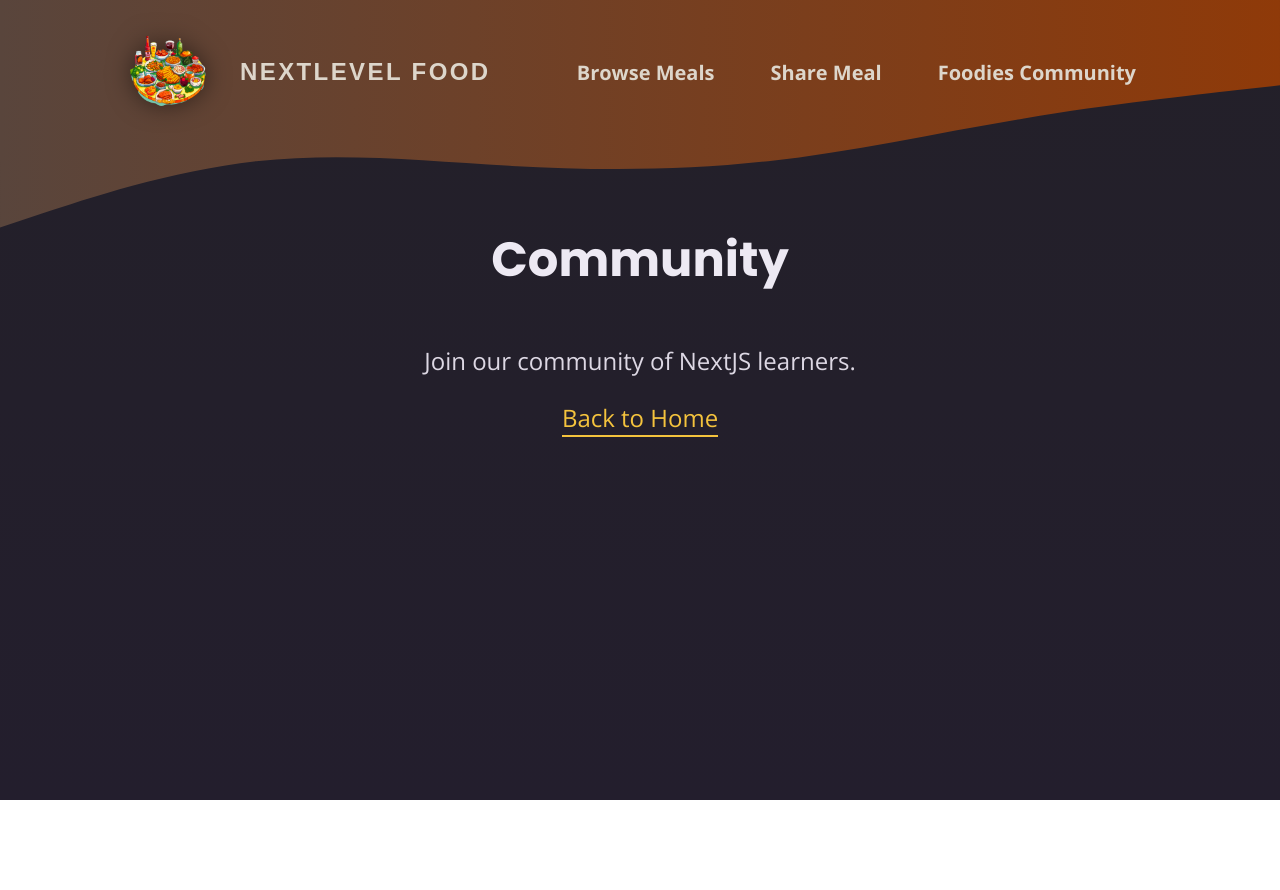
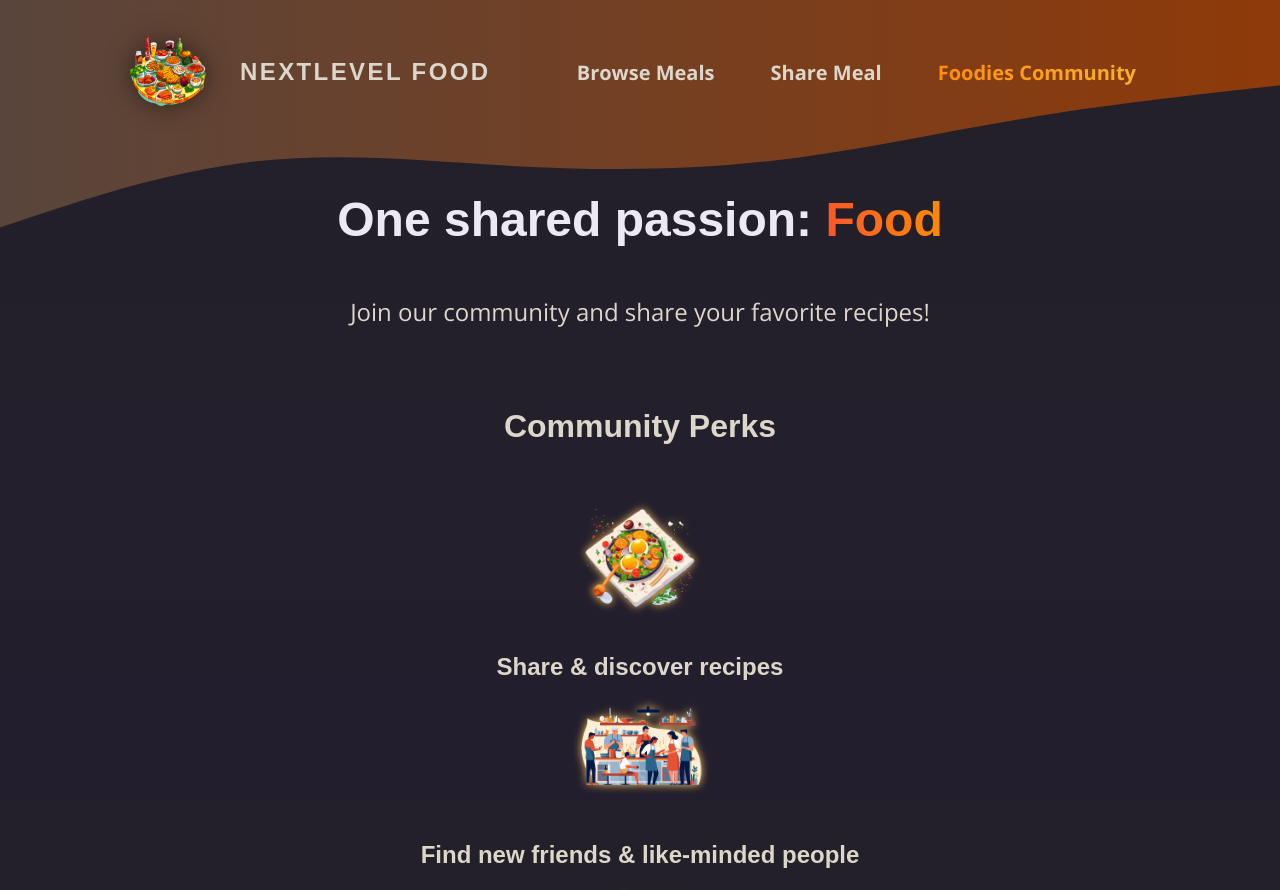
Before and after one commit to Starlla/Next-Meal-Project, a Next.js app: page /community in a window 1280 px wide. Shown: the top 890 px of the page. Before the commit the page ends 800 px from the top, so only its background shows below. Built offline with nearby package versions, Linux system fonts and the light colour scheme.

Commit message:
add navlink

```diff
--- a/app/community/page.js
+++ b/app/community/page.js
@@ -1,11 +1,40 @@
-import Link from 'next/link';
+import Image from 'next/image';
+
+import mealIcon from '@/assets/icons/meal.png';
+import communityIcon from '@/assets/icons/community.png';
+import eventsIcon from '@/assets/icons/events.png';
+import classes from './page.module.css';
 
 export default function CommunityPage() {
   return (
-    <main>
-      <h1>Community</h1>
-      <p>Join our community of NextJS learners.</p>
-      <p><Link href="/">Back to Home</Link></p>
-    </main>
+    <>
+      <header className={classes.header}>
+        <h1>
+          One shared passion: <span className={classes.highlight}>Food</span>
+        </h1>
+        <p>Join our community and share your favorite recipes!</p>
+      </header>
+      <main className={classes.main}>
+        <h2>Community Perks</h2>
+
+        <ul className={classes.perks}>
+          <li>
+            <Image src={mealIcon} alt="A delicious meal" />
+            <p>Share & discover recipes</p>
+          </li>
+          <li>
+            <Image src={communityIcon} alt="A crowd of people, cooking" />
+            <p>Find new friends & like-minded people</p>
+          </li>
+          <li>
+            <Image
+              src={eventsIcon}
+              alt="A crowd of people at a cooking event"
+            />
+            <p>Participate in exclusive events</p>
+          </li>
+        </ul>
+      </main>
+    </>
   );
 }
--- /dev/null
+++ b/app/community/page.module.css
@@ -0,0 +1,61 @@
+.header {
+  gap: 3rem;
+  margin: 3rem auto 5rem auto;
+  width: 90%;
+  max-width: 75rem;
+  color: #ddd6cb;
+  font-size: 1.5rem;
+  text-align: center;
+}
+
+.header h1 {
+  font-family: 'Montserrat', sans-serif;
+}
+
+.highlight {
+  background: linear-gradient(90deg, #f9572a, #ff8a05);
+  background-clip: text;
+  -webkit-background-clip: text;
+  -webkit-text-fill-color: transparent;
+}
+
+.main {
+  width: 90%;
+  max-width: 40rem;
+  margin: 0 auto;
+  text-align: center;
+}
+
+.main h2 {
+  font-family: 'Montserrat', sans-serif;
+  font-size: 2rem;
+  margin-bottom: 3rem;
+  color: #ddd6cb;
+}
+
+.perks {
+  list-style: none;
+  margin: 3rem 0;
+  padding: 0;
+}
+
+.perks li {
+  display: flex;
+  flex-direction: column;
+  align-items: center;
+  gap: 2rem;
+}
+
+.perks img {
+  width: 8rem;
+  height: 8rem;
+  object-fit: contain;
+}
+
+.perks p {
+  font-family: 'Montserrat', sans-serif;
+  font-size: 1.5rem;
+  font-weight: bold;
+  margin: 0;
+  color: #ddd6cb;
+}
--- a/components/main-header/main-header.js
+++ b/components/main-header/main-header.js
@@ -1,6 +1,7 @@
 import Link from 'next/link';
 
 import MainHeaderBackground from './main-header-background';
+import NavLink from './nav-link';
 import classes from './main-header.module.css';
 
 export default function MainHeader() {
@@ -14,9 +15,9 @@
         </Link>
         <nav className={classes.nav}>
           <ul>
-            <li><Link href="/meals">Browse Meals</Link></li>
-            <li><Link href="/meals/share">Share Meal</Link></li>
-            <li><Link href="/community">Foodies Community</Link></li>
+            <li><NavLink href="/meals">Browse Meals</NavLink></li>
+            <li><NavLink href="/meals/share">Share Meal</NavLink></li>
+            <li><NavLink href="/community">Foodies Community</NavLink></li>
           </ul>
         </nav>
       </header>
--- a/components/main-header/main-header.module.css
+++ b/components/main-header/main-header.module.css
@@ -21,30 +21,6 @@
   font-size: 1.25rem;
 }
 
-.nav a {
-  text-decoration: none;
-  color: #ddd6cb;
-  font-weight: bold;
-  padding: 0.5rem 1rem;
-  border-radius: 0.5rem;
-}
-
-.nav a:hover,
-.nav a:active {
-  background: linear-gradient(90deg, #ff8a05, #f9b331);
-  background-clip: text;
-  -webkit-background-clip: text;
-  -webkit-text-fill-color: transparent;
-  text-shadow: 0 0 18px rgba(248, 190, 42, 0.8);
-}
-
-.active {
-  background: linear-gradient(90deg, #ff8a05, #f9b331);
-  background-clip: text;
-  -webkit-background-clip: text;
-  -webkit-text-fill-color: transparent;
-}
-
 .logo {
   display: flex;
   align-items: center;
--- /dev/null
+++ b/components/main-header/nav-link.js
@@ -0,0 +1,23 @@
+'use client';
+
+import Link from 'next/link';
+import { usePathname } from 'next/navigation';
+
+import classes from './nav-link.module.css';
+
+export default function NavLink({ href, children }) {
+  const path = usePathname();
+
+  return (
+    <Link
+      href={href}
+      className={
+        path.startsWith(href)
+          ? `${classes.link} ${classes.active}`
+          : classes.link
+      }
+    >
+      {children}
+    </Link>
+  );
+}
--- /dev/null
+++ b/components/main-header/nav-link.module.css
@@ -0,0 +1,23 @@
+.link {
+  text-decoration: none;
+  color: #ddd6cb;
+  font-weight: bold;
+  padding: 0.5rem 1rem;
+  border-radius: 0.5rem;
+}
+
+.link:hover,
+.link:active {
+  background: linear-gradient(90deg, #ff8a05, #f9b331);
+  background-clip: text;
+  -webkit-background-clip: text;
+  -webkit-text-fill-color: transparent;
+  text-shadow: 0 0 18px rgba(248, 190, 42, 0.8);
+}
+
+.active {
+  background: linear-gradient(90deg, #ff8a05, #f9b331);
+  background-clip: text;
+  -webkit-background-clip: text;
+  -webkit-text-fill-color: transparent;
+}
```
